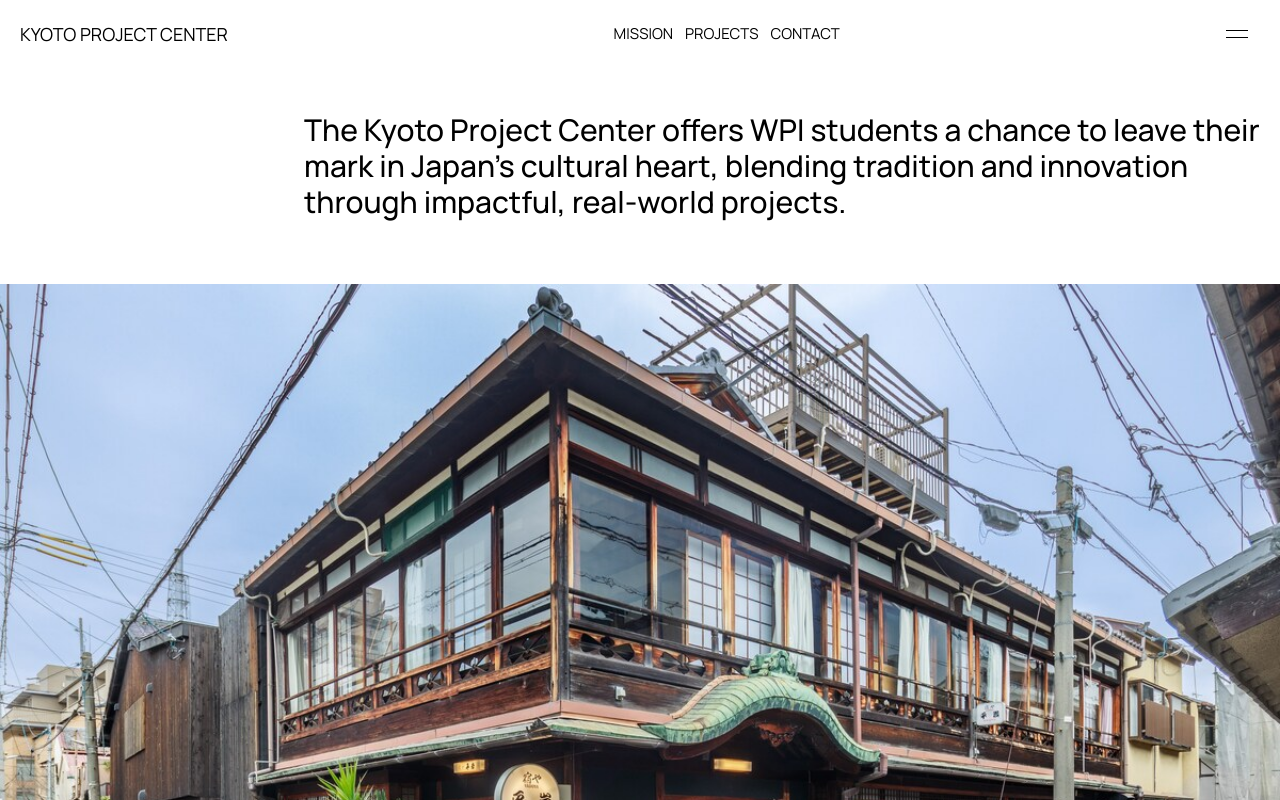
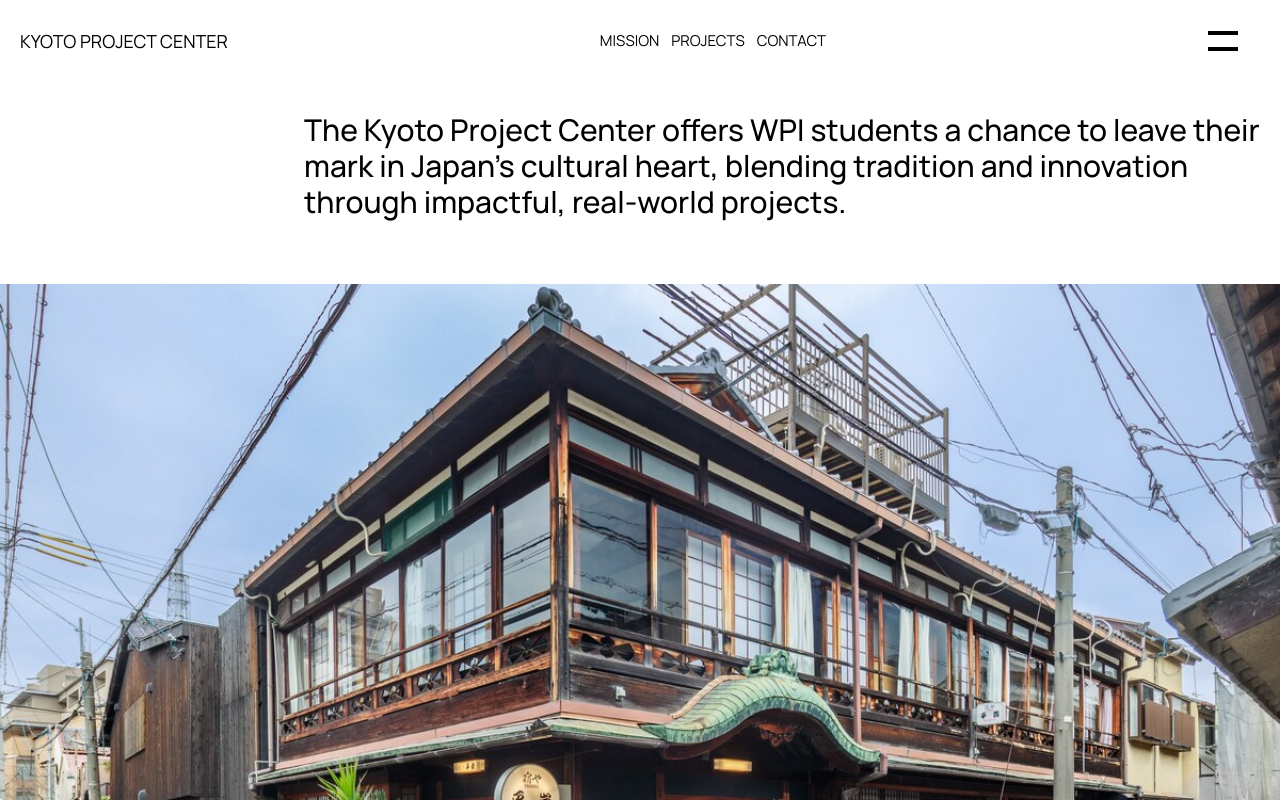
Before and after one commit to clam365/kyoto-project-center, a Next.js app: page / in a window 1280 px wide. Shown: the top 800 px of the page. Built offline with nearby package versions, Linux system fonts and the light colour scheme.

Commit message:
navbar more accesible

```diff
--- a/components/header/style.module.scss
+++ b/components/header/style.module.scss
@@ -48,6 +48,8 @@
       justify-content: center;
       gap: 12px;
       cursor: pointer;
+      padding: 10px; /* Increased clickable area */
+      position: relative;
 
       .label {
         position: relative;
@@ -63,43 +65,52 @@
       }
 
       .burger {
-        width: 22.5px;
+        width: 30px; /* Increased size */
+        height: 4px; /* Increased height of the burger lines */
         position: relative;
         pointer-events: none;
-
+        transition: transform 0.3s ease-in-out;
 
         &::after,
         &::before {
           content: "";
-          height: 1px;
+          height: 4px; /* Same as the burger width for consistency */
           width: 100%;
           background-color: black;
-          position: relative;
-          display: block;
-          transition: all 1s cubic-bezier(0.76, 0, 0.24, 1);
+          position: absolute;
+          transition: all 0.3s ease-in-out;
         }
 
         &::after {
-          top: -4px;
+          top: -8px; /* Increased distance */
         }
 
         &::before {
-          top: 4px;
+          top: 8px; /* Increased distance */
         }
       }
 
       .burgerActive {
         &::after {
           transform: rotate(45deg);
-          top: -1px;
+          top: 0; /* Adjust to center the rotated line */
         }
 
         &::before {
           transform: rotate(-45deg);
-          top: 1px;
+          top: 0; /* Adjust to center the rotated line */
         }
       }
+
+      &:hover .burger {
+        transform: scale(1.1); /* Slight zoom effect on hover */
+      }
+
+      &:hover {
+        background-color: rgba(0, 0, 0, 0.1); /* Subtle background color on hover */
+      }
     }
+
   }
 }
 
```
